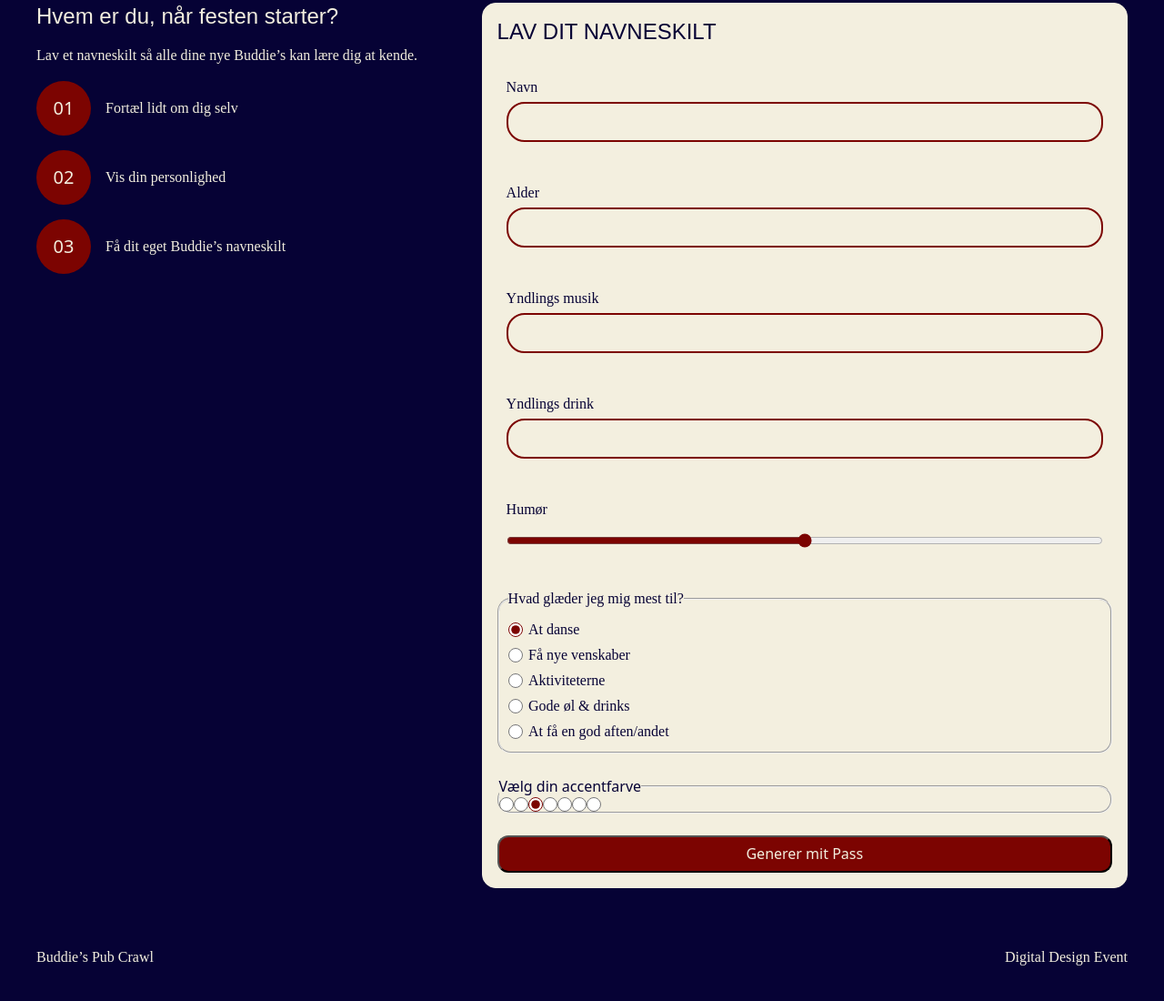
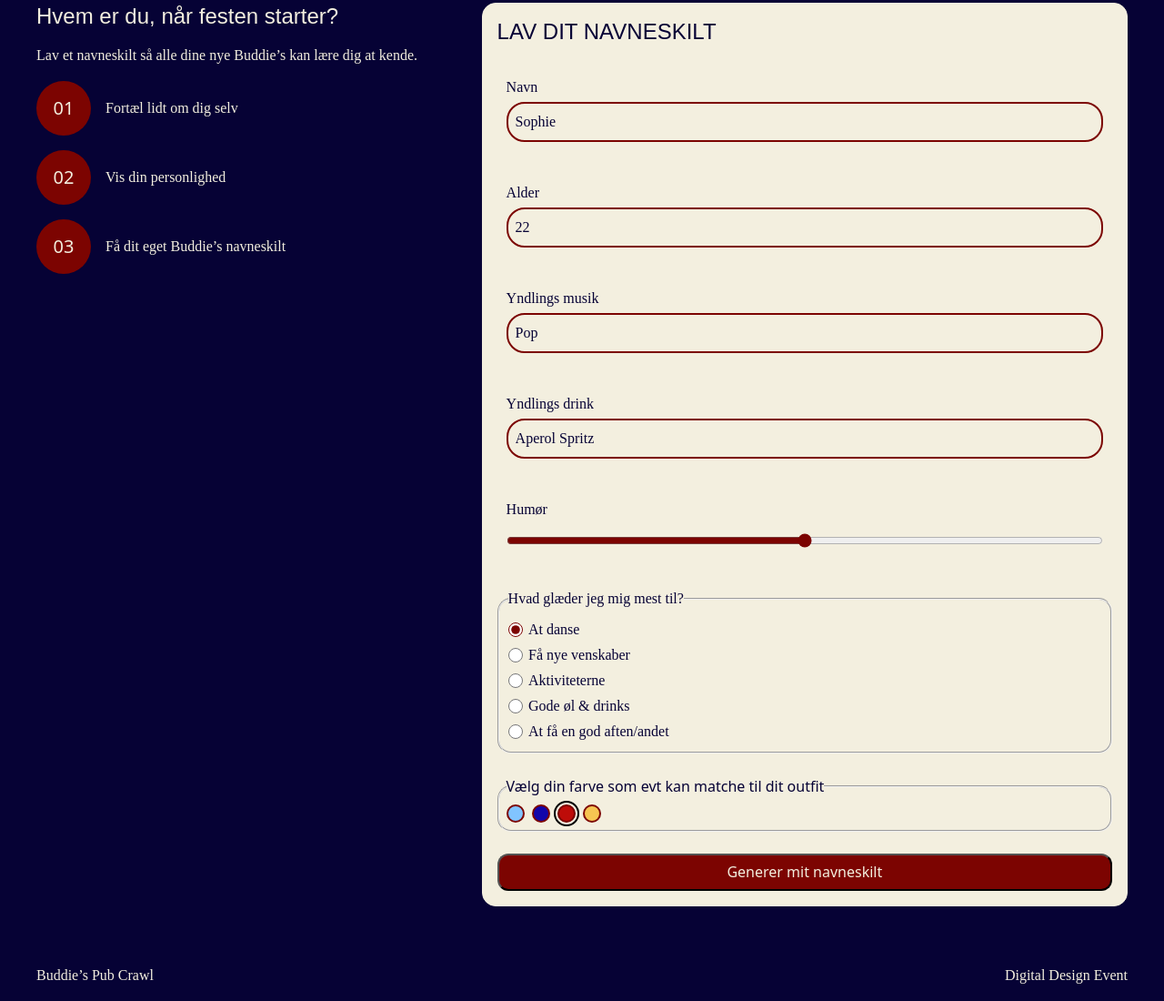
Before and after one commit to NikolineKastbjerg/pub_event, a plain HTML site: page form.html in a window 1280 px wide. Shown: the part 160-1260 px from the top of the page at 91% size. Drawn offline with Linux system fonts and the light colour scheme; a web font is replaced by a local one.

Commit message:
form done - soph

```diff
--- a/form.html
+++ b/form.html
@@ -68,34 +68,42 @@
 
         <div class="form-group">
           <label for="Navn">Navn</label>
-          <input required id="Navn" type="text" name="navn">
+          <input required id="Navn" type="text" name="navn" value="Sophie">
+          <p class="error-message" id="navn-error">Skriv dit navn</p>
+        </div>
+
         </div>
 
         <div class="form-group">
           <label for="Alder">Alder</label>
-          <input required id="Alder" type="text" name="alder">
+          <input required id="Alder" type="text" name="alder" value="22">
+          <p class="error-message" id="alder-error">Skriv din alder</p>
         </div>
 
         <div class="form-group">
           <label for="Yndlings musik">Yndlings musik</label>
-          <input required id="Yndlings musik" type="text" name="musik">
+          <input required id="Yndlings musik" type="text" name="musik" value="Pop">
+          <p class="error-message" id="musik-error">Skriv dit yndlings musik</p>
         </div>
 
         <div class="form-group">
           <label for="Yndlings drink">Yndlings drink</label>
-          <input required id="Yndlings drink" type="text" name="drink">
+          <input required id="Yndlings drink" type="text" name="drink" value="Aperol Spritz">
+          <p class="error-message" id="drink-error">Skriv din yndlings drinks</p>
         </div>
 
         <div class="form-group">
           <label for="Humear">Humør</label>
-          <input required id="Humear" type="range" name="Humear">
+          <input required id="Humear" type="range" name="Humear" min="0" max="100" value="50">
+          <p class="error-message" id="Humear-error">Vælg dit humør</p>
         </div>
 
 
         <fieldset class="form-group">
+
           <legend>Hvad glæder jeg mig mest til?</legend>
           <label for="danse">
-            <input id="danse" type="radio" name="reason" value="danse" checked>
+            <input required id="danse" type="radio" name="reason" value="danse" checked>
             At danse
           </label>
           <label for="venskaber">
@@ -115,45 +123,34 @@
             <input id="god_aften" type="radio" name="reason" value="god_aften">
             At få en god aften/andet
           </label>
+          <p class="error-message" id="exited-error">Skriv hvad du glæder dig mest til</p>
         </fieldset>
 
 
 
+        <fieldset class="form-farver" data-layout="inline">
+          <legend>Vælg din farve som evt kan matche til dit outfit</legend>
+          <label for="color1" data-color="color1">
+            <input class="color-input" type="radio" id="color1" name="color" value="color1">
+            <span class="visually-hidden">lyseblå</span>
+          </label>
+          <label for="color2" data-color="color2">
+            <input class="color-input" type="radio" id="color2" name="color" value="color2">
+            <span class="visually-hidden">blå</span>
+          </label>
+          <label for="color3" data-color="color3">
+            <input class="color-input" type="radio" id="color3" name="color" value="color3" checked="">
+            <span class="visually-hidden">rød</span>
+          </label>
+          <label for="color4" data-color="color4">
+            <input class="color-input" type="radio" id="color4" name="color" value="color4">
+            <span class="visually-hidden">gul</span>
+          </label>
 
-
-        <fieldset class="form-farver" data-layout="inline">
-          <legend>Vælg din accentfarve</legend>
-          <label for="color-red" data-color="red">
-            <input class="color-input" type="radio" id="color-red" name="color" value="red">
-            <span class="visually-hidden">Rød</span>
-          </label>
-          <label for="color-lime" data-color="lime">
-            <input class="color-input" type="radio" id="color-lime" name="color" value="lime">
-            <span class="visually-hidden">Lime</span>
-          </label>
-          <label for="color-orange" data-color="orange">
-            <input class="color-input" type="radio" id="color-orange" name="color" value="orange" checked="">
-            <span class="visually-hidden">Orange</span>
-          </label>
-          <label for="color-pink" data-color="pink">
-            <input class="color-input" type="radio" id="color-pink" name="color" value="pink">
-            <span class="visually-hidden">Pink</span>
-          </label>
-          <label for="color-purple" data-color="purple">
-            <input class="color-input" type="radio" id="color-purple" name="color" value="purple">
-            <span class="visually-hidden">Lilla</span>
-          </label>
-          <label for="color-blue" data-color="blue">
-            <input class="color-input" type="radio" id="color-blue" name="color" value="blue">
-            <span class="visually-hidden">Blå</span>
-          </label>
-          <label for="color-teal" data-color="teal">
-            <input class="color-input" type="radio" id="color-teal" name="color" value="teal">
-            <span class="visually-hidden">Turkis</span>
-          </label>
+          <p class="error-message" id="farver-error">Vælg din yndlingsfarve</p>
         </fieldset>
 
-        <button type="submit">Generer mit Pass</button>
+        <button type="submit">Generer mit navneskilt</button>
 
       </form>
     </section>
--- a/style.css
+++ b/style.css
@@ -84,6 +84,32 @@ main > * {
 
 .form-farver {
   display: flex;
+  border-radius: 15px;
+  padding: 8px;
+  gap: 8px;
+
+  input {
+    appearance: none;
+  }
+  input:checked {
+    outline: 2px solid #000;
+    outline-offset: 2px;
+  }
+  #color1 {
+    background: #81c4ff;
+  }
+
+  #color2 {
+    background: #1305aa;
+  }
+
+  #color3 {
+    background: #be0c09;
+  }
+
+  #color4 {
+    background: #f6c552;
+  }
 }
 
 form {
@@ -104,9 +130,6 @@ form {
 
   border-radius: 15px;
   padding: 10px;
-}
-.form-farver {
-  border-radius: 15px;
 }
 
 label:has(input:is([type="radio"], [type="checkbox"])) {
@@ -167,6 +190,19 @@ button {
   align-items: center;
   gap: 16px;
   margin-bottom: 16px;
+}
+
+.error-message {
+  display: none;
+}
+
+.form-group:has(:user-invalid) {
+  input {
+    outline: 2px solid red;
+  }
+  .error-message {
+    display: block;
+  }
 }
 
 /************ Fonts *****************/
@@ -677,3 +713,53 @@ html {
     grid-template-columns: 1fr 1fr;
   }
 }
+
+/********** animationer *************/
+
+.svg_billede {
+  animation: apper-1 2s ease-out both;
+  animation-timeline: view();
+  animation-range: 8% 40%;
+}
+
+@keyframes apper-1 {
+  from {
+    opacity: 0;
+    translate: -20vw;
+    rotate: -5deg;
+  }
+}
+
+.beige_boks {
+  animation: apper-2 2s ease-out both;
+  animation-timeline: view();
+  animation-range: 8% 40%;
+}
+
+@keyframes apper-2 {
+  from {
+    opacity: 0;
+    translate: 20vw;
+    rotate: 5deg;
+  }
+}
+
+html::before {
+  content: "";
+  block-size: 4px;
+  background-color: #d01a17;
+  position: fixed;
+  inset: 0;
+  animation: progress linear;
+  transform-origin: 0;
+  animation-timeline: scroll();
+}
+
+@keyframes progress {
+  from {
+    scale: 0 1;
+  }
+  to {
+    scale: 1 1;
+  }
+}
```
Also changed, not shown: index.html (+4 -1 lines), opsamling.html (+8 -3 lines).
